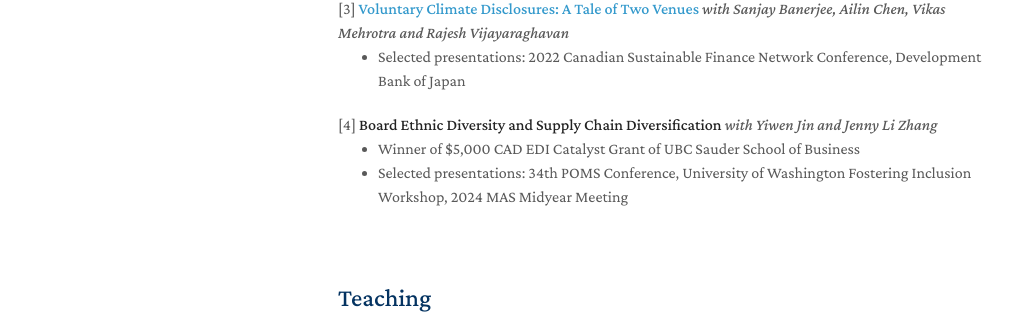
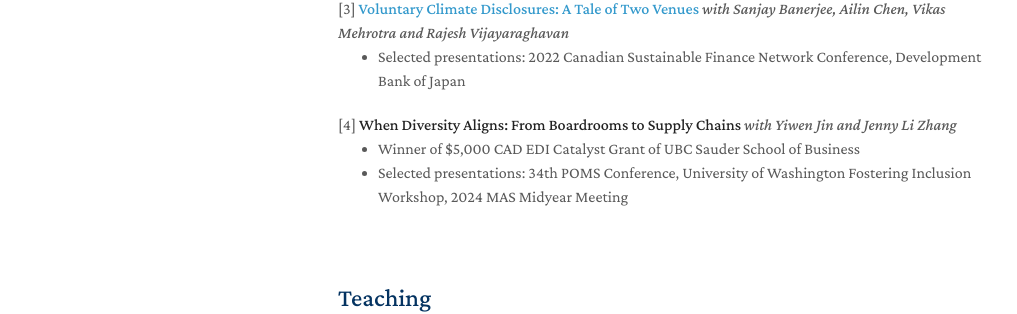
Before and after one commit to zeyang1225/zeyang1225.github.io, a Jekyll site: the page built from index.md, in a window 1280 px wide and 1362 px high. Shown: the part 735-1049 px from the top of the window, without its empty margins (132-1149 px from the left). Built offline with Jekyll 4.4.1, drawn with Linux system fonts in a browser that asks for light colours; nearby versions of some CDN libraries; a style sheet for code colours, icons or effects is not loaded.

Commit message:
Update research.md

```diff
--- a/_includes/research.md
+++ b/_includes/research.md
@@ -38,7 +38,7 @@ Mehrotra and Rajesh Vijayaraghavan </em> </div>
 
 
 <div>
- <div class="title"> [4]<strong> Board Ethnic Diversity and Supply Chain Diversification </strong> <em> with Yiwen Jin and Jenny Li Zhang</em> </div>
+ <div class="title"> [4]<strong> When Diversity Aligns: From Boardrooms to Supply Chains </strong> <em> with Yiwen Jin and Jenny Li Zhang</em> </div>
  <ul>
      <li>  Winner of $5,000 CAD EDI Catalyst Grant of UBC Sauder School of Business</li>
    <li>   Selected presentations: 34th POMS Conference, University of Washington Fostering Inclusion Workshop, 2024 MAS Midyear Meeting</li>
```
